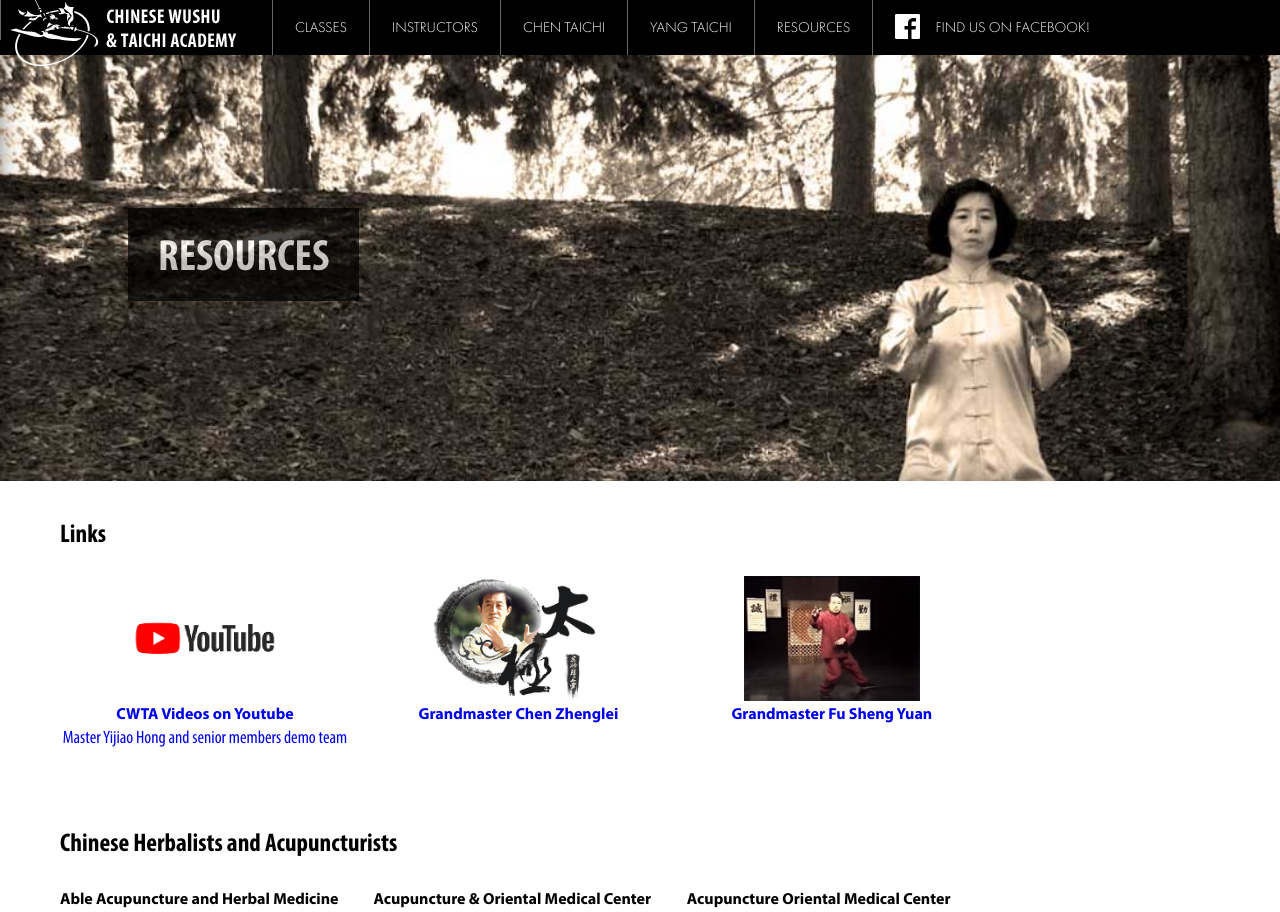
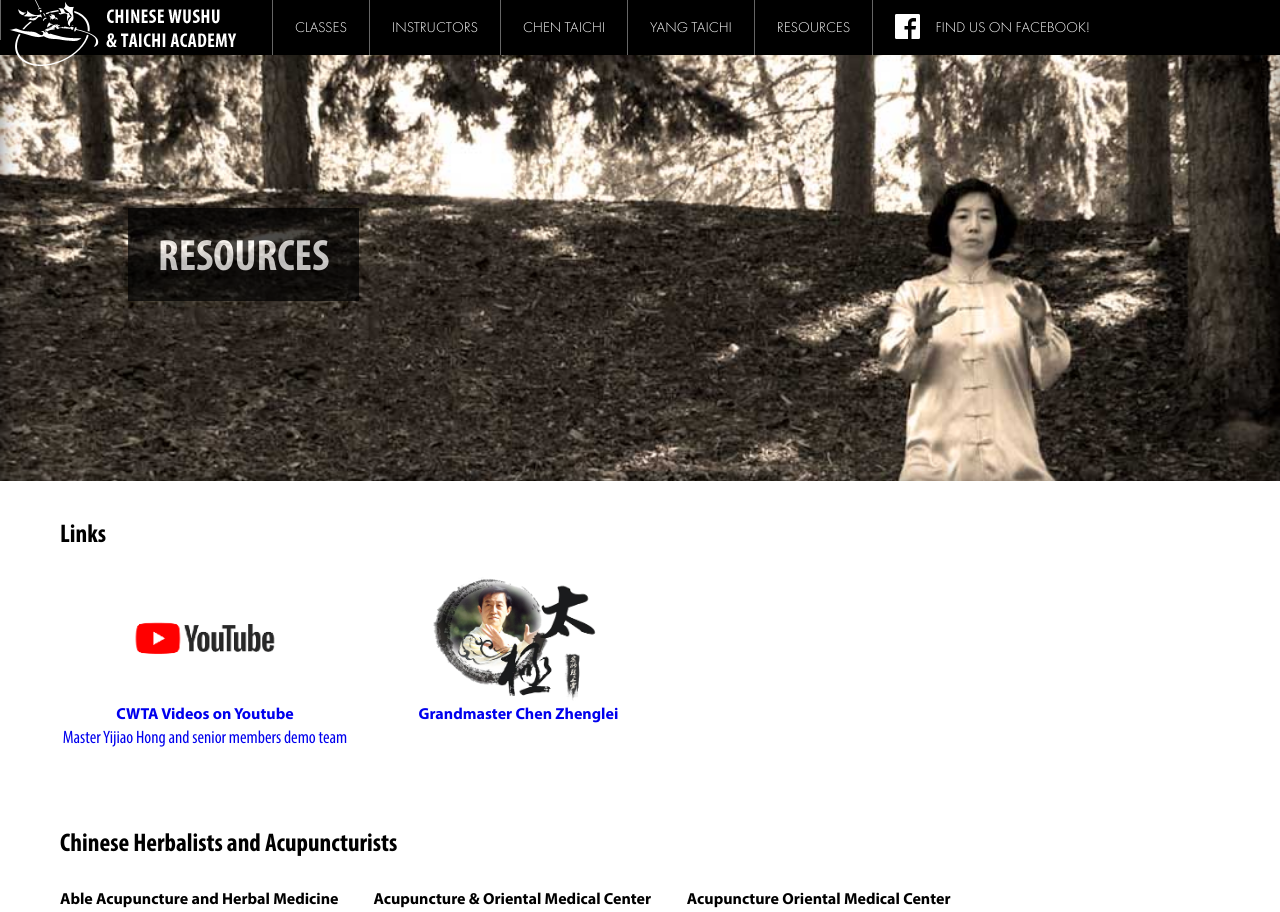
Before and after one commit to gregmli/cwta, a Flask app: page /resources in a window 1280 px wide. Shown: the top 912 px of the page. Run offline with Flask 3, Linux system fonts and the light colour scheme; data that the repository does not hold is empty; some libraries are stand-ins or nearby versions.

Commit message:
remove reference to GM Fu Sheng Yuan

```diff
--- a/redesign/website/templates/resources.html
+++ b/redesign/website/templates/resources.html
@@ -28,14 +28,6 @@
 			<a href="http://www.czl.cn">
 				<div class="image"><img src="/images/czl-logo.png" /></div>
 				<div class="title">Grandmaster Chen Zhenglei</div>
-			</a>
-		</li>
-
-
-		<li>
-			<a href="https://www.youtube.com/watch?v=anYI1OZNW7E">
-				<div class="image"><img src="/images/fu-sheng-yuan.jpg" /></div>
-				<div class="title">Grandmaster Fu Sheng Yuan</div>
 			</a>
 		</li>
 
```
